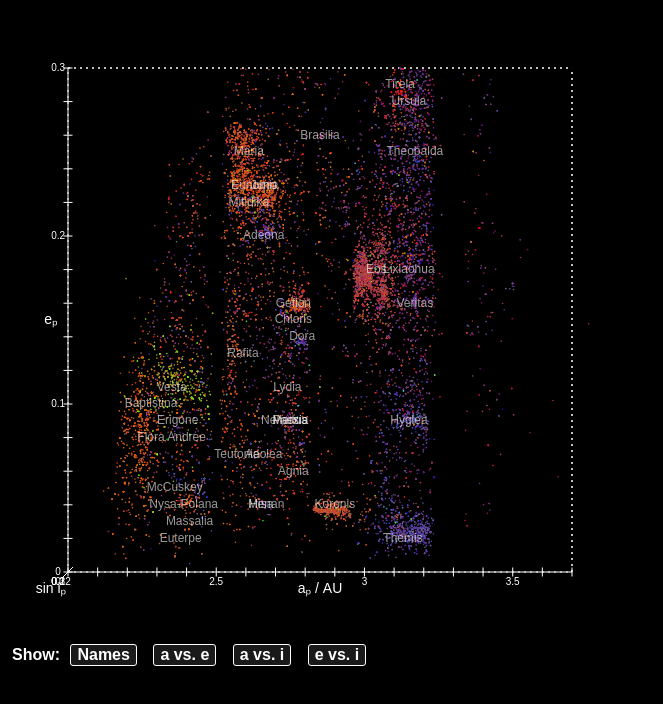
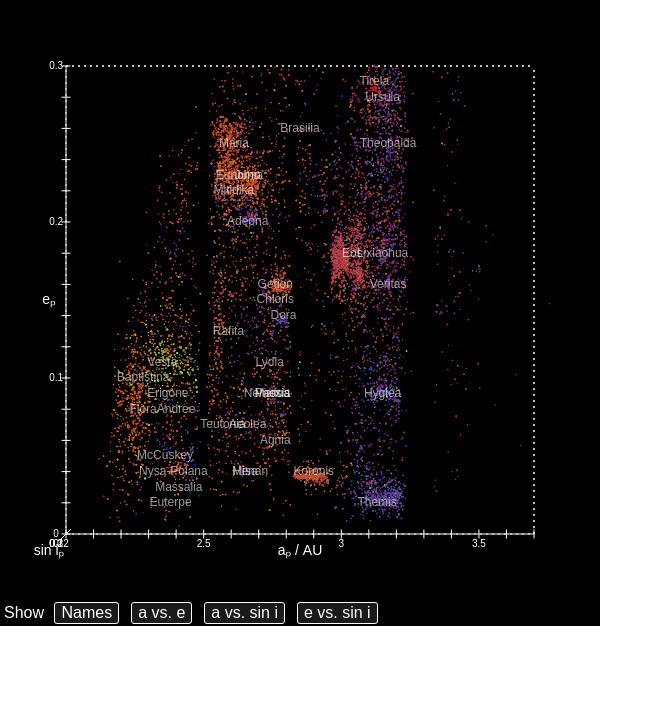
Before and after one commit to ofrohn/asteroid-families, a website: page viewer.html in a window 1280 px wide. Shown: the whole page, without its empty margins (0-663 px from the left). Drawn offline with Linux system fonts and the light colour scheme.

Commit message:
Make buttons with d3

```diff
--- a/asteroids.js
+++ b/asteroids.js
@@ -413,36 +413,35 @@ var Asteroids = {
   };
 
   //Scale for rotation with dragging
-  rot = d3.scale.linear().domain([-width/2, width/2]).range([-90, 90]);
+  var rot = d3.scale.linear().domain([-halfwidth, halfwidth]).range([-90, 90]);
 
-  var zoom = d3.behavior.zoom().center([0, 0]).scaleExtent([0.7, 3]).translate([rot.invert(angle[0]), rot.invert(angle[2])]).scale(zoomlvl).on("zoom", redraw);
+  var zoom = d3.behavior.zoom().center([0, 0]).scaleExtent([0.7, 3]).scale(zoomlvl).on("zoom", redraw);
   //rotationmatrix for angle [x,y,z]
   rmatrix = getRotation(angle);
 
+
 Asteroids.display = function(config) {
 
-  d3.select("#names").on("click", function() {
-    showNames = !showNames;
-    redraw();
-  });
+  if (config) {
+    if (has(config, "width")) setScale(config.width);
+  }
 
-  d3.select("#ae").on("click", function() {
-    angle = angles.ae;
-    turn();
-  });
-  d3.select("#ai").on("click", function() {
-    angle = angles.ai;
-    turn();
-  });
-  d3.select("#ei").on("click", function() {
-    angle = angles.ei;
-    turn();
-  });
+  //Buttons
+  //d3.select("#names").on("click", function() { showNames = !showNames; redraw(); });
+  //d3.select("#ae").on("click", function() { angle = angles.ae; turn(); });
+  //d3.select("#ai").on("click", function() { angle = angles.ai; turn(); });
+  //d3.select("#ei").on("click", function() { angle = angles.ei; turn(); });
 
   canvas = d3.select("#map").append("canvas")
       .attr("width", width + margin * 2)
       .attr("height", height + margin * 2)
       .call(zoom).node().getContext("2d");
+
+  var nav = d3.select("#map").append("div").attr("class", "ctrl").html("Show ");
+  nav.append("button").attr("class", "button").attr("id", "names").html("Names").on("click", function() { showNames = !showNames; redraw(); });
+  nav.append("button").attr("class", "button").attr("id", "ae").html("a vs. e").on("click", function() { angle = angles.ae; turn(); });
+  nav.append("button").attr("class", "button").attr("id", "ai").html("a vs. sin i").on("click", function() { angle = angles.ai; turn(); });
+  nav.append("button").attr("class", "button").attr("id", "ae").html("e vs. sin i").on("click", function() { angle = angles.ei; turn(); });
 
   axes = {
     x: axis3d().scale(scale.ap).ticks(17).tickPadding(6).title("a\u209a / AU"),
@@ -458,6 +457,8 @@ Asteroids.display = function(config) {
     z2: axis3d().scale(scale.ip).orient(["bottom", "right"]).ticks(0).dash([2,4]),
     z3: axis3d().scale(scale.ip).orient(["top", "right"]).ticks(0).dash([2,4])
   };
+
+  zoom.translate([rot.invert(angle[0]), rot.invert(angle[2])]);
 
   d3.csv('data/ast-proper14.csv', function(error, csv) {
     if (error) return console.log(error);
@@ -531,6 +532,18 @@ function redraw() {
   }
 }
 
+function setScale(w) {
+  width = w - margin * 2;
+  height = width;
+  halfwidth = width / 2;
+  offset = halfwidth + margin;
+  scale.ap.range([-halfwidth, halfwidth]);
+  scale.ep.range([-halfwidth, halfwidth]);
+  scale.ip.range([-halfwidth, halfwidth]);
+  rot.domain([-halfwidth, halfwidth]);
+}
+
+
 function circle3d(d) {
   canvas.fillStyle = d.col;
   var pt = translate(d.pos);
--- a/style.css
+++ b/style.css
@@ -1,9 +1,9 @@
-body { margin:0; padding:0; overflow: hidden; background-color:#000; }
+body { margin:0; padding:0; _overflow: hidden;  }
 canvas { z-index: 100;}
-#map { width:100%; height:100%; background: #000;  }
+#map { display: inline-block; width:720; height:720; background: #000; background-color:#000;  }
 
 .dot { fill: #fff; }
 .line { stroke: #fff; stroke-width: 1px; }
-.ctrl { color: #fff; font: bold 16px sans-serif; margin: 0 0 0 12px; }
+.ctrl { position:relative; top:-2px; left:2px; color: #fff; font: normal 16px sans-serif; margin: 0 0 0 2px; }
 .button { display: inline-block; background-color: rgba(255,255,255,0.1); border:1px solid #fff; border-radius:3px; color:inherit; font:inherit; z-index: 101; cursor:pointer; margin: 0 6px; }
 .button:hover { background-color: rgba(255,255,255,0.2); }
--- a/viewer.html
+++ b/viewer.html
@@ -6,14 +6,9 @@
   <link rel="stylesheet" href="style.css">
 </head><body>
 <div id="map"></div>
-  <script type="text/javascript" src="asteroids.js"></script>
-<div class="ctrl">Show: <button id="names" class="button">Names</button>
-<button id="ae" class="button">a vs. e</button>
-<button id="ai" class="button">a vs. i</button>
-<button id="ei" class="button">e vs. i</button></div>
-<div id="map"></div>
+<script type="text/javascript" src="asteroids.js"></script>
 <script type="text/javascript">
-  Asteroids.display();
+  Asteroids.display({width:600});
 </script>
 
 </body>
```
Also changed, not shown: src/display.js (+31 -18 lines), asteroids.min.js, 2 other files.
